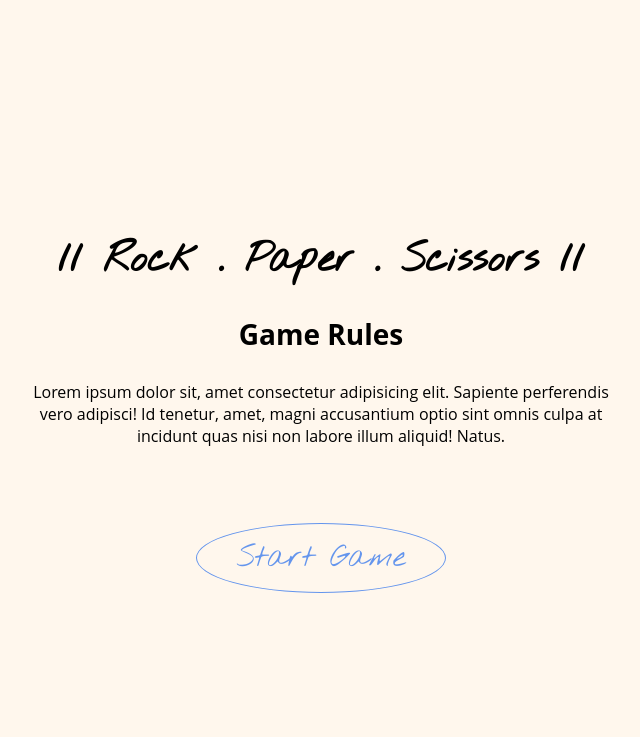
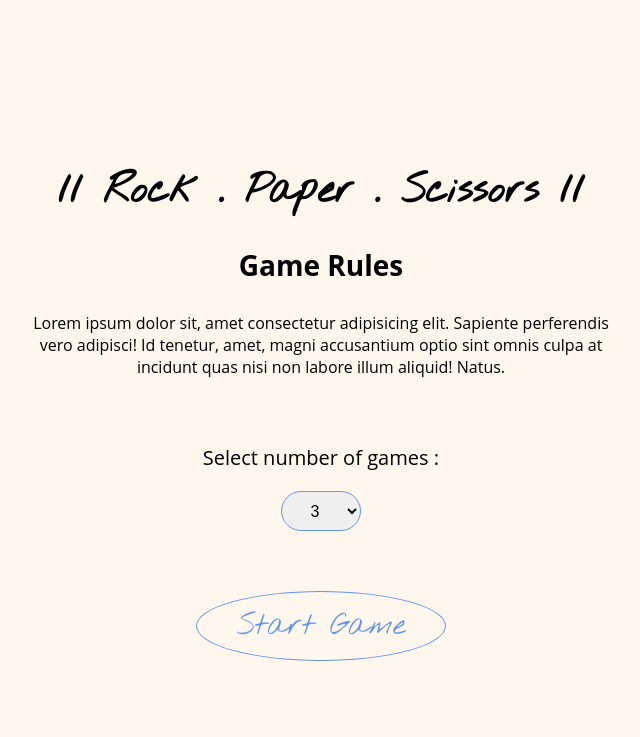
Before and after one commit to Hyunique/odin-rpcGame, a plain HTML site: page index.html in a window 1280 px wide. Shown: the top 737 px of the page, without its empty margins (319-959 px from the left). Drawn offline with Linux system fonts and the light colour scheme.

Commit message:
added select tag and style for number of games

```diff
--- a/index.html
+++ b/index.html
@@ -25,12 +25,18 @@
                     amet, magni accusantium optio sint omnis culpa at incidunt quas nisi non labore illum aliquid!
                     Natus.
                 </p>
-                <!-- <select name="" id="">
-                    <option value="three">3</option>
-                    <option value="four">4</option>
-                    <option value="five">5</option>
-                    <option value="six">6</option>
-                </select> -->
+                <div class="select">
+                    <label class="label" for="gamenumber">Select number of games :</label><br>
+                    <select id="gamenumber">
+                        <option value="three">3</option>
+                        <option value="four">4</option>
+                        <option value="five">5</option>
+                        <option value="six">6</option>
+                        <option value="seven">7</option>
+                        <option value="eight">8</option>
+                    </select>
+
+                </div>
                 <button class="startButton">Start Game</button>
             </div>
         </div>
--- a/style.css
+++ b/style.css
@@ -62,6 +62,23 @@ body {
 
 }
 
+.select {
+    font-family: 'Open Sans', sans-serif;
+    font-size: 20px;
+    padding: 50px 0 0 0;
+}
+
+#gamenumber {
+    font-size: 16px;
+    text-align: center;
+    width: 80px;
+    height: 40px;
+    border-radius: 30px;
+    border-style: solid;
+    border-color: cornflowerblue;
+    margin-top: 20px;
+}
+
 .startButton {
     width: 250px;
     height: 70px;
@@ -105,7 +122,7 @@ body {
     display: flex;
     flex-direction: column;
     align-items: center;
-    padding: 100px;
+    padding: 30px;
 }
 
 
@@ -123,11 +140,15 @@ body {
 
 
 .tools {
-    font-size: 70px;
+
     display: flex;
     flex-direction: row;
     justify-content: center;
     align-items: flex-end;
+}
+
+#tool {
+    width: 120px;
 }
 
 
@@ -149,7 +170,7 @@ body {
     color: cornflowerblue;
     background-color: rgba(256, 256, 256, 0);
     text-align: center;
-    margin-top: 60px;
+    margin-top: 40px;
     transition: background-color, .3s;
 }
 
```
